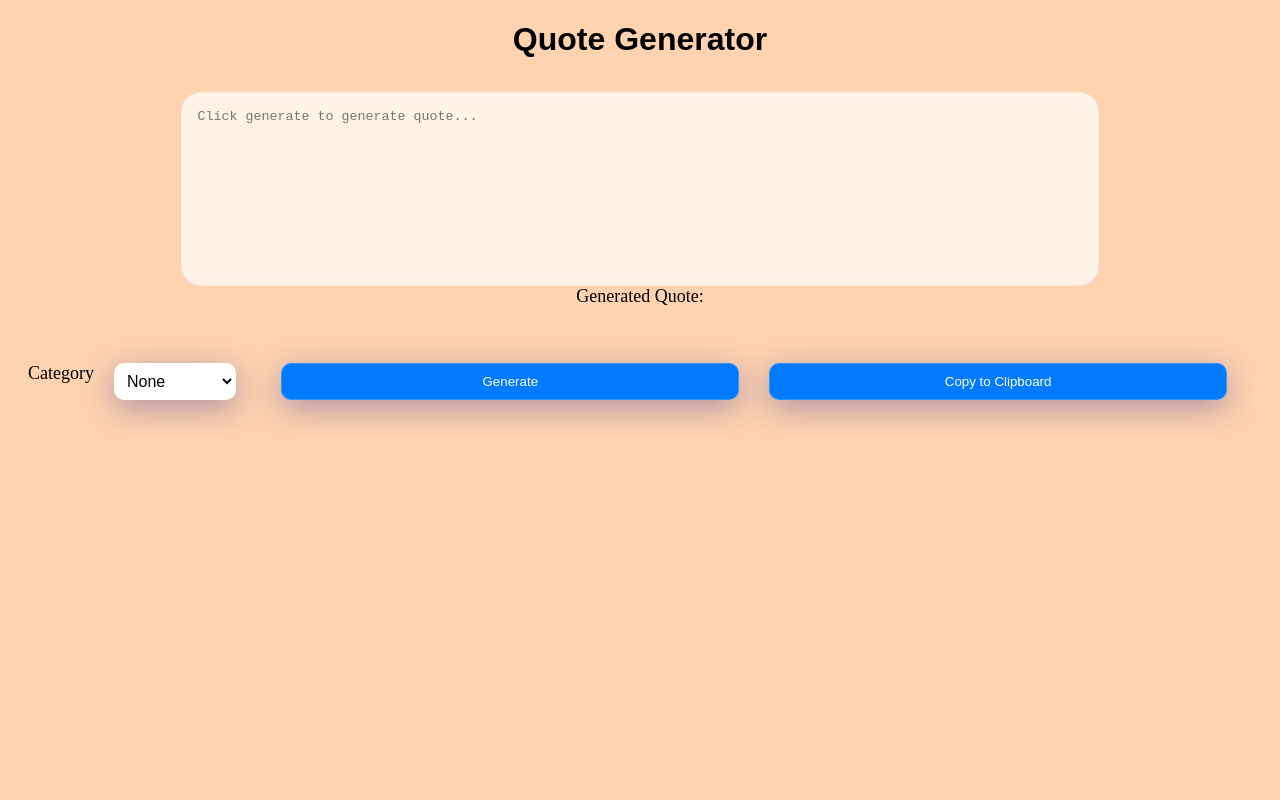
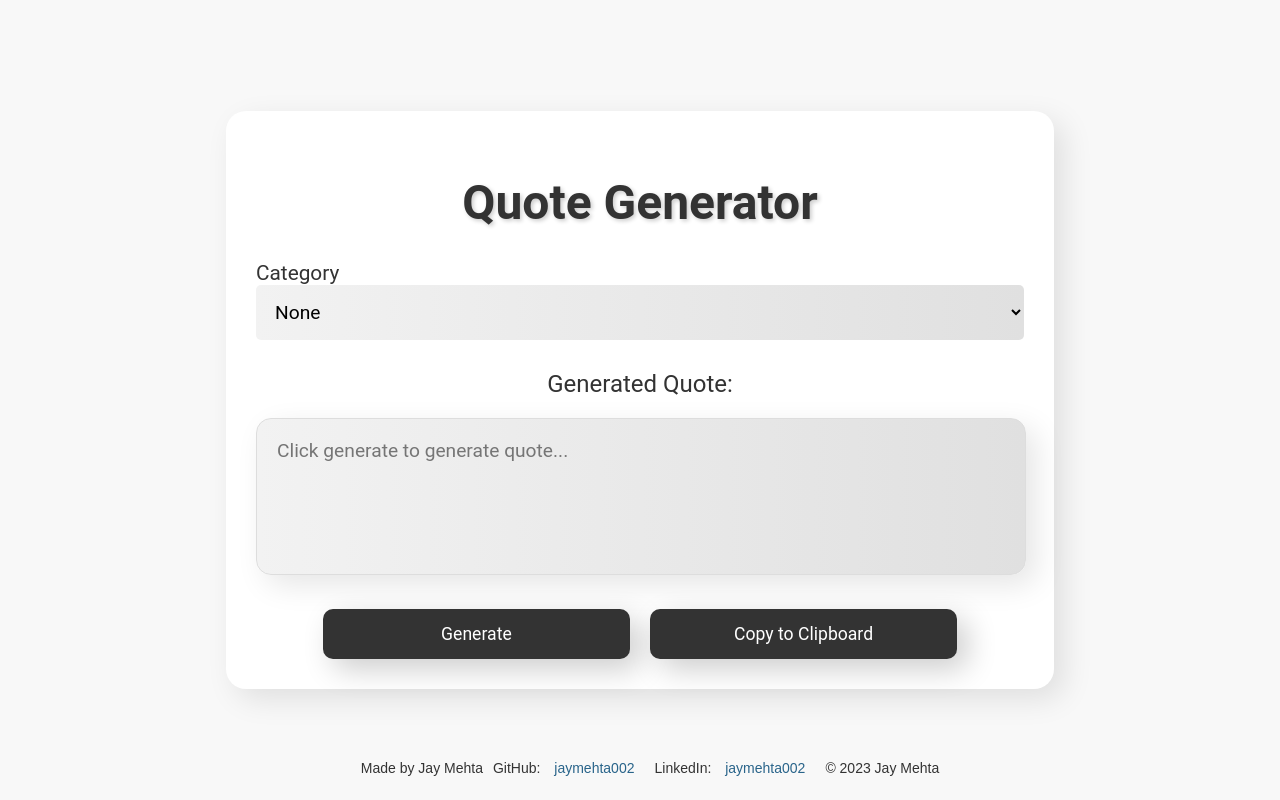
Before and after one commit to jaymehta002/quote_generator, a website: page public/index.html in a window 1280 px wide. Drawn offline with Linux system fonts and the light colour scheme.

Commit message:
updated ui/ux

```diff
--- a/public/index.html
+++ b/public/index.html
@@ -1,18 +1,15 @@
-
 <!DOCTYPE html>
 <html>
+
 <head>
     <title>Quote Generator</title>
-
     <link rel="stylesheet" href="style.css">
 </head>
+
 <body>
+    <div class="container">
         <h1>Quote Generator</h1>
-        <br>
-        <textarea id="quote-output" rows="5" cols="50" placeholder="Click generate to generate quote..." readonly></textarea>
-        <label for="quote-output" class="quote-output-head">Generated Quote:</label>
-        <br><br>
-        <div class="flex-container">
+        <div class="quote-container">
             <label for="quote-type">Category</label>
             <select id="quote-type">
                 <option value="none">None</option>
@@ -25,12 +22,27 @@
                 <option value="technology">Technology</option>
                 <option value="motivational">Motivational</option>
             </select>
-        <br><br>
+        </div>
+        <div class="quote-display">
+            <label for="quote-output" class="quote-output-head">Generated Quote:</label>
+            <textarea id="quote-output" rows="5" cols="50" placeholder="Click generate to generate quote..."
+                readonly></textarea>
+            <div class="button-container">
                 <button id="generate-button">Generate</button>
                 <button id="copy-button">Copy to Clipboard</button>
-        <div class="copy-to-clipboard-alert show">
+                <div class="popup-dialog" id="popup-dialog">
+                    <p>Copied to clipboard successfully!</p>
                 </div>
             </div>
+        </div>
+    </div>
+    <footer class="footer">
+        <p>Made by Jay Mehta </p>
+        <p> GitHub: <a href="https://github.com/jaymehta002">jaymehta002</a></p>
+        <p>LinkedIn: <a href="https://www.linkedin.com/in/jaymehta002/">jaymehta002</a></p>
+        <p>&copy; 2023 Jay Mehta</p>
+    </footer>
+    <script src="script.js"></script>
 </body>
-    <script src="script.js"></script>
+
 </html>
--- a/public/script.js
+++ b/public/script.js
@@ -2,6 +2,7 @@ const quoteText = document.getElementById('quote-output');
 const generateBtn = document.getElementById('generate-button');
 const categorySelect = document.getElementById('quote-type');
 const copyBtn = document.getElementById('copy-button');
+const copySuccessAlert = document.querySelector('.copy-success-alert');
 
 generateBtn.addEventListener('click', () => {
     const category = categorySelect.value;
@@ -31,5 +32,25 @@ generateBtn.addEventListener('click', () => {
 copyBtn.addEventListener('click', () => {
     quoteText.select();
     document.execCommand('copy');
-    alert('Copied to clipboard');
+    copySuccessAlert.style.display = 'block';
+    setTimeout(() => {
+        copySuccessAlert.style.display = 'none';
+    }, 1000);
 });
+
+
+const popupDialog = document.getElementById('popup-dialog');
+
+copyBtn.addEventListener('click', () => {
+    const quoteText = document.getElementById('quote-output');
+    quoteText.select();
+    document.execCommand('copy');
+
+    // Show the pop-up dialog
+    popupDialog.style.display = 'block';
+
+    // Hide the pop-up dialog after 2 seconds (2000 milliseconds)
+    setTimeout(() => {
+        popupDialog.style.display = 'none';
+    },1000);
+});
--- a/public/style.css
+++ b/public/style.css
@@ -1,121 +1,156 @@
 /* Body */
 body {
-    background-color: #ffd2b0;
-    perspective: 1000px;
+    display: flex;
+    justify-content: center;
+    align-items: center;
+    height: 100vh;
+    background-color: #f8f8f8; /* Light gray color */
+    font-family: 'Roboto', sans-serif; /* New font */
+    margin: 0;
+}
+
+/* Container */
+.container {
+    width: 60%;
+    background: #ffffff; /* White color */
+    border-radius: 20px;
+    padding: 30px;
+    box-shadow: 10px 10px 30px rgba(0, 0, 0, 0.1); /* 3D effect */
 }
 
 /* Heading */
 h1 {
-    font-size: 2rem;
-    font-family: sans-serif;
-    font-weight: bold;
+    font-size: 3rem;
     text-align: center;
-    margin-bottom: 1rem;
+    color: #333333; /* Dark gray color */
+    margin-bottom: 30px;
+    text-shadow: 2px 2px 4px rgba(0, 0, 0, 0.2); /* Text shadow for 3D effect */
 }
 
+/* Label and Select */
 label {
-    font-size: large;
+    font-size: 1.3rem;
+    color: #333333; /* Dark gray color */
+    margin-bottom: 15px;
 }
 
-/* Text area */
-textarea {
-    width: 70%;
-    height: 10rem;
-    padding: 1rem;
-    margin-bottom: 1rem;
+#quote-type {
+    width: 100%;
+    padding: 15px;
     border: none;
     border-radius: 5px;
-    resize: none;
-    backdrop-filter: blur(16px) saturate(180%);
-    -webkit-backdrop-filter: blur(16px) saturate(180%);
-    background-color: rgba(255, 255, 255, 0.75);
-    border-radius: 12px;
-    border: 1px solid rgba(209, 213, 219, 0.3);
+    background: linear-gradient(to right, #f2f2f2, #e0e0e0); /* Gradient background for 3D effect */
+    font-size: 1.2rem;
+    font-family: 'Roboto', sans-serif; /* New font */
+}
+
+/* Quote Display */
+.quote-display {
+    margin-top: 30px;
 }
 
 .quote-output-head {
-    margin: 0 auto;
     display: block;
     text-align: center;
+    font-size: 1.5rem;
+    color: #333333; /* Dark gray color */
+    margin-bottom: 20px;
 }
 
 textarea {
-    margin: 0 auto;
-    display: block;
-    border-radius: 20px;
+    width: calc(100% - 40px); /* Adjusted width to fit within the container */
+    padding: 20px;
+    border: none;
+    border-radius: 15px;
+    resize: none;
+    background: linear-gradient(to right, #f2f2f2, #e0e0e0); /* Gradient background for 3D effect */
+    border: 1px solid #dddddd; /* Light gray color */
+    box-shadow: 10px 10px 30px rgba(0, 0, 0, 0.1); /* 3D effect */
+    color: #333333; /* Dark gray color */
+    font-family: 'Roboto', sans-serif; /* New font */
+    font-size: 1.2rem; /* Increased font size */
 }
 
-/* Generate button */
-#generate-button {
-    width: 10%;
-    padding: 0.5rem;
-    margin-bottom: 1rem;
-    background-color: #007bff;
-    color: #fff;
-    border: none;
-    border-radius: 5px;
-    cursor: pointer;
-    box-shadow: 0 8px 32px 0 rgba(31, 38, 135, 0.37);
-    backdrop-filter: blur(10px);
-    -webkit-backdrop-filter: blur(10px);
-    border-radius: 10px;
-    border: 1px solid rgba(255, 255, 255, 0.18);
+/* Button Container */
+.button-container {
+    display: flex;
+    justify-content: center;
+    margin-top: 30px;
 }
 
-/* Copy to clipboard button */
-#copy-button {
-    width: 10%;
-    padding: 0.5rem;
-    margin-bottom: 1rem;
-    background-color: #007bff;
-    color: #fff;
+button {
+    width: 40%;
+    padding: 15px;
+    margin: 0 10px;
+    background-color: #333333; /* Dark gray color */
+    color: #ffffff; /* White color */
     border: none;
-    border-radius: 5px;
+    border-radius: 10px;
     cursor: pointer;
-    box-shadow: 0 8px 32px 0 rgba(31, 38, 135, 0.37);
-    backdrop-filter: blur(10px);
-    -webkit-backdrop-filter: blur(10px);
-    border-radius: 10px;
-    border: 1px solid rgba(255, 255, 255, 0.18);
+    font-size: 1.1rem;
+    box-shadow: 10px 10px 30px rgba(0, 0, 0, 0.2); /* 3D effect */
+    font-family: 'Roboto', sans-serif; /* New font */
+    transition: all 0.3s ease;
 }
 
-#quote-type {
-    width: 10%;
-    padding: 0.5rem;
-    margin-bottom: 1rem;
-    border: 1px solid #ccc;
-    border-radius: 5px;
-    background-color: #fff;
-    font-size: 1rem;
-    line-height: 1.5;
-    cursor: pointer;
-    box-shadow: 0 8px 32px 0 rgba(31, 38, 135, 0.37);
-    backdrop-filter: blur(10px);
-    -webkit-backdrop-filter: blur(10px);
-    border-radius: 10px;
-    border: 1px solid rgba(255, 255, 255, 0.18);
+button:hover {
+    background-color: #555555; /* Slightly darker gray color */
+    transform: translateY(-3px); /* Add hover effect */
 }
 
-/* Flex container for buttons and dropdown */
-.flex-container {
-    display: flex;
-    padding: 20px;
-    justify-content: space-between;
-    gap: 20px;
+button:focus {
+    outline: none;
+}
+/* Existing CSS rules... */
+
+/* Copy to clipboard alert */
+.popup-dialog {
+    display: none;
+    position: fixed;
+    bottom: 25px; /* Adjust the position to accommodate the footer */
+    left: 50%;
+    transform: translateX(-50%);
+    padding: 10px 20px;
+    background-color: #333333; /* Dark gray color */
+    color: #ffffff; /* White color */
+    border-radius: 5px;
+    box-shadow: 4px 4px 12px rgba(0, 0, 0, 0.3); /* 3D effect */
+    z-index: 2; /* Ensure the popup dialog displays above the footer */
+    font-family: 'Roboto', sans-serif; /* New font */
 }
 
-button{
-    width: 50px;
+/* Footer styles */
+.footer {
+    display: flex;
+    justify-content: center;
+    align-items: center;
+    position: fixed;
+    left: 0;
+    bottom: 0;
+    width: 100%;
+    background-color: #f8f8f8; /* Light gray color */
+    color: #333333; /* Dark gray color */
+    padding: 10px 10px;
+    gap: 10px;
+    font-family: 'Arial', sans-serif; /* New font */
+    font-size: 14px; /* Adjust the font size */
+    z-index: 1; /* Ensure the footer stays at the bottom */
 }
 
-.flex-container {
-    display: flex;
-    padding: 20px;
-    justify-content: space-between;
-    gap: 20px;
+.footer a {
+    text-decoration: none;
+    color: #29648a; /* Calming blue color */
+    margin: 0 10px; /* Adjust the margin to provide space between the links */
 }
 
-.flex-container button {
-    flex: 1;
-    margin: 0 5px;
+.footer a:hover {
+    text-decoration: underline; /* Add underline on hover */
 }
+
+/* Adjust the position for small screens */
+@media only screen and (max-width: 600px) {
+    .button-container {
+        flex-direction: column;
+        align-items: center;
+    }
+}
```
Lines whose indentation alone changed are shown as unchanged.
